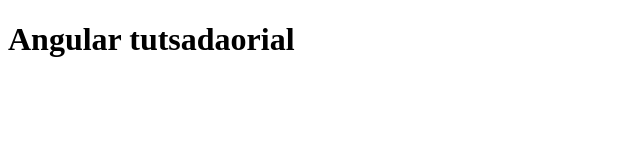
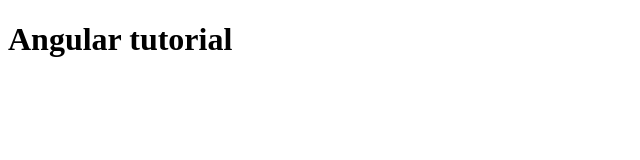
Before and after one commit to VincaR99/Angular-Curs, a plain HTML site: page index.html in a window 1280 px wide. Shown: the whole page, without its empty margins (0-640 px from the left). Drawn offline with Linux system fonts and the light colour scheme.

Commit message:
First web file

```diff
--- a/index.html
+++ b/index.html
@@ -7,6 +7,6 @@
     <title>Document</title>
 </head>
 <body>
-    <h1>Angular tutsadaorial</h1>
+    <h1>Angular tutorial</h1>
 </body>
 </html>
```
